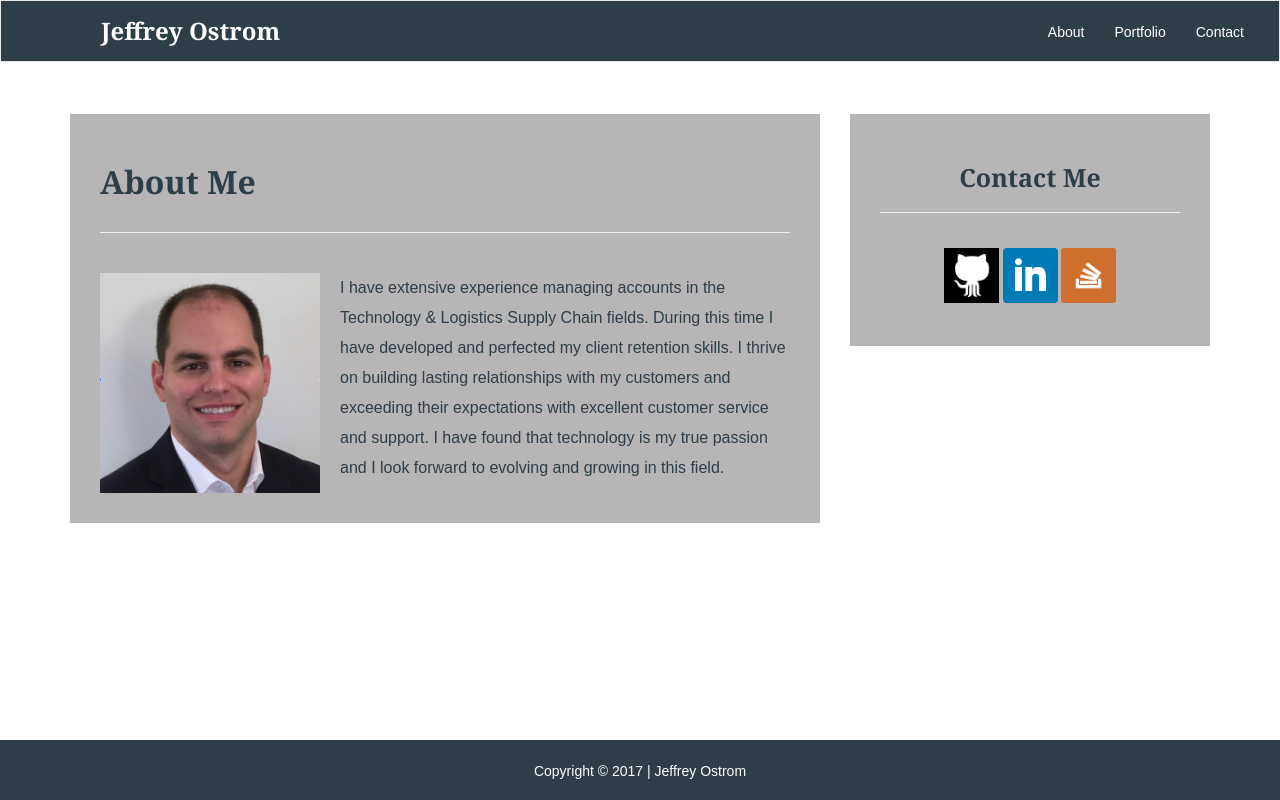
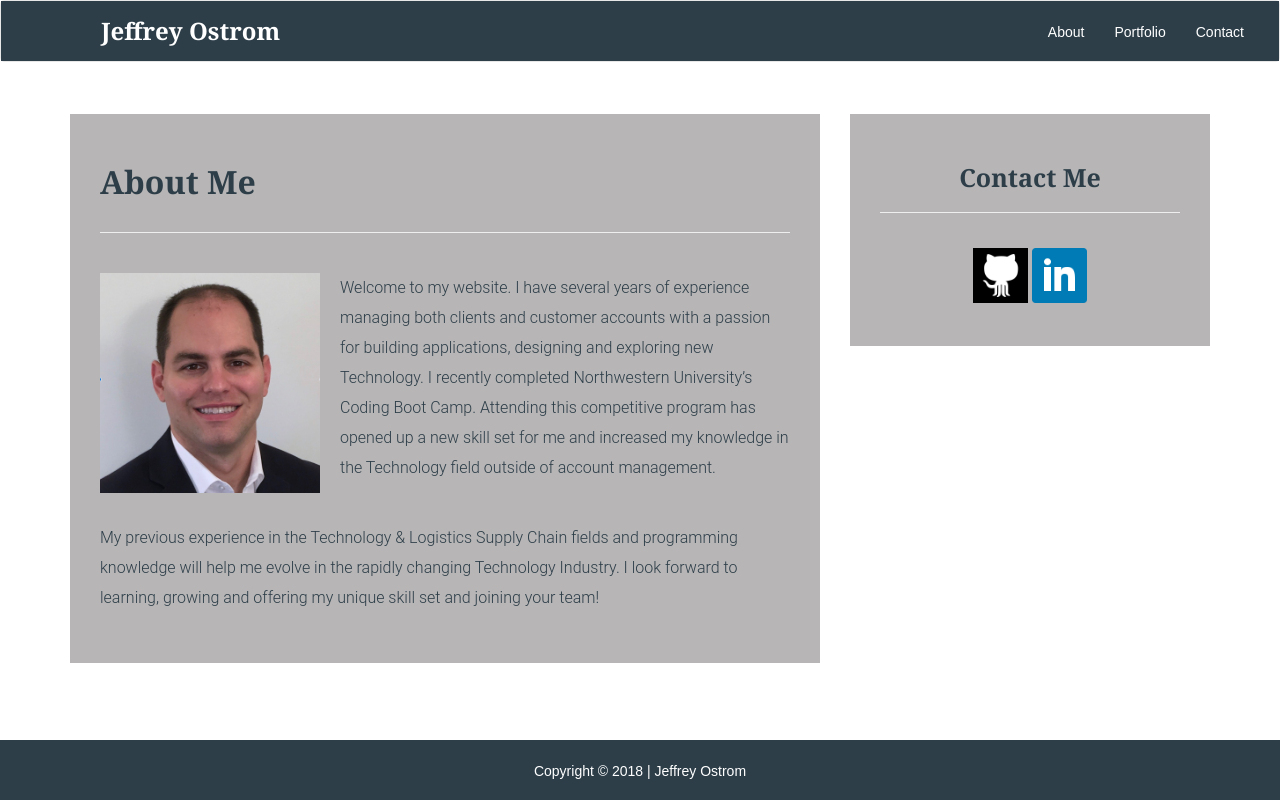
Before and after one commit to JeffOstrom/Bootstrap-Portfolio, a plain HTML site: page index.html in a window 1280 px wide. Drawn offline with nearby package versions, Linux system fonts and the light colour scheme.

Commit message:
adjusted layout/bio

```diff
--- a/assets/css/style.css
+++ b/assets/css/style.css
@@ -10,6 +10,7 @@ body {
 
 }
 
+
 html {
   /* Position */
   position: relative;
@@ -18,6 +19,9 @@ html {
   min-height: 100%;
 }
 
+.list-inline-item{
+  color:white;
+}
 .background{
 
 }
@@ -30,7 +34,12 @@ color: #fff;
   background-color: #2D3E49;
 
 }
-
+.col-md-4{
+  color:white;
+}
+.footer{
+  text:white;
+}
 #logo {
   /* Box */
   height: 60px;
@@ -94,6 +103,7 @@ color: #fff;
   padding-top: 20px;
 
   /* Typography */
+  font-family: 'Roboto', sans-serif;
   font-size: 16px;
   line-height: 30px;
   color: #2D3E49
--- a/index.html
+++ b/index.html
@@ -11,6 +11,8 @@
     <!-- Boostrap Stylesheet -->
     <link rel="stylesheet" href="https://maxcdn.bootstrapcdn.com/bootstrap/3.3.7/css/bootstrap.min.css" integrity="sha384-BVYiiSIFeK1dGmJRAkycuHAHRg32OmUcww7on3RYdg4Va+PmSTsz/K68vbdEjh4u" crossorigin="anonymous">
 
+    <!-- Google Fonts-->
+    <link href="https://fonts.googleapis.com/css?family=PT+Sans" rel="stylesheet">
     <!--CSS stylesheet -->
     <link rel="stylesheet" href="assets/css/style.css" media="screen">
 
@@ -57,10 +59,10 @@
               <h1 class="about-me-header">About Me</h1>
               <hr class="about-me-hr"/>
               <img src="assets/images/jeff.png" alt="" id="jeff-image"/>
-              <p>
-                I have extensive experience managing accounts in the Technology & Logistics Supply Chain fields. During this time I have developed and perfected my client retention skills. I thrive on building lasting relationships with my customers and exceeding their expectations with excellent customer service and support. I have found that technology is my true passion and I look forward to evolving and growing in this field.
+              <p class="lead">Welcome to my website. I have several years of experience managing both clients and customer accounts with a passion for building applications, designing and exploring new Technology. I recently completed Northwestern University’s Coding Boot Camp. Attending this competitive program has opened up a new skill set for me and increased my knowledge in the Technology field outside of account management.</p>
+              <p class="lead">
+                My previous experience in the Technology & Logistics Supply Chain fields and programming knowledge will help me evolve in the rapidly changing Technology Industry. I look forward to learning, growing and offering my unique skill set and joining your team!
               </p>
-
 
             </article>
           </div>
@@ -74,7 +76,7 @@
                 <div id="images">
                   <a href="https://github.com/JeffOstrom"><img src="assets/images/github.png" class="connect-with-me-photo" alt="GitHub" /></a>
                   <a href="https://www.linkedin.com/in/jeffreyostrom/"><img src="assets/images/linked.png" class="connect-with-me-photo" alt="LinkedIn" /></a>
-                  <a href="https://stackoverflow.com/users/story/8804575#"><img src="assets/images/stackoverflow.png" class="connect-with-me-photo" alt="Stack Overflow" /></a>
+                  <!-- <a href="https://stackoverflow.com/users/story/8804575#"><img src="assets/images/stackoverflow.png" class="connect-with-me-photo" alt="Stack Overflow" /></a> -->
                 </div>
               </div>
             </section>
@@ -90,7 +92,7 @@
     <footer class="footer">
       <div class="two-toned-footer-color"></div>
       <p class="text-muted text-muted-footer text-center">
-           Copyright &copy; 2017 | Jeffrey Ostrom
+           Copyright &copy; 2018 | Jeffrey Ostrom
       </p>
     </footer>
     <!-- End footer -->
```
Also changed, not shown: contact.html (+2 -2 lines), portfolio.html (+6 -2 lines).
